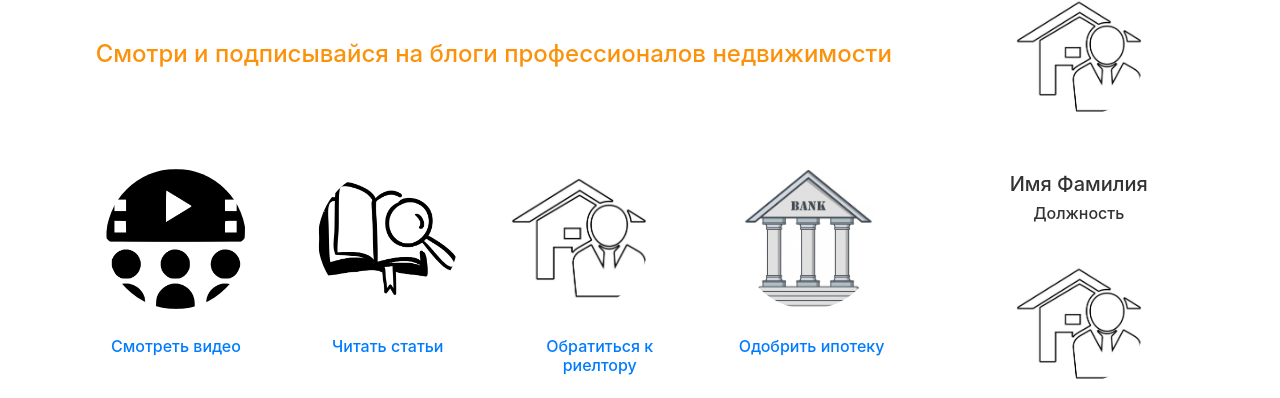
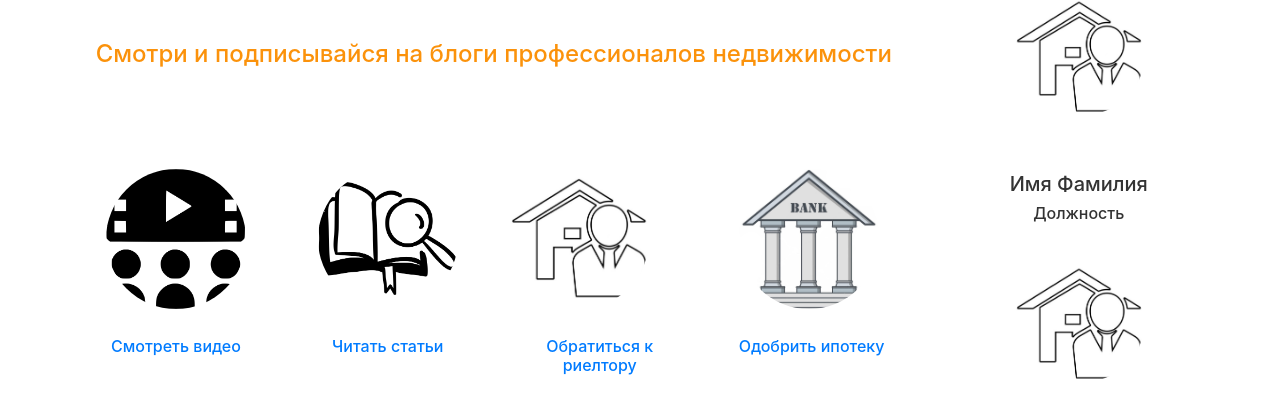
Before and after one commit to Akhmetova/Akhmetova.github.io, a PHP site: page / in a window 1280 px wide. Shown: the part 591-989 px from the top of the page. Run offline with PHP 8.4, Linux system fonts and the light colour scheme.

Commit message:
Update style.css

```diff
--- a/style.css
+++ b/style.css
@@ -149,9 +149,8 @@ width: 100%;
 }
 .benefits4 {
     background-image: url(/bank.jpg);
-    background-size: contain;
+    background-size: cover;
     background-repeat: no-repeat;
-    background-position: center;
 }
 .benefits h4 a:hover {
     text-decoration: none;
```
